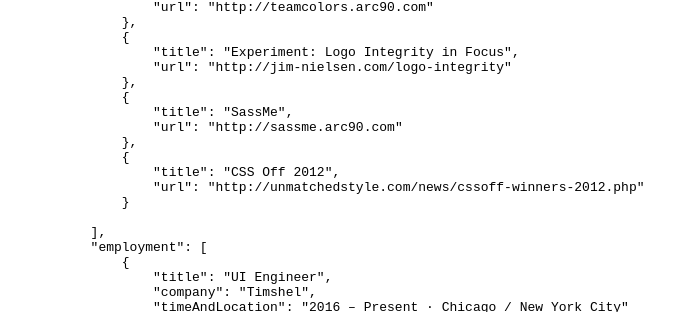
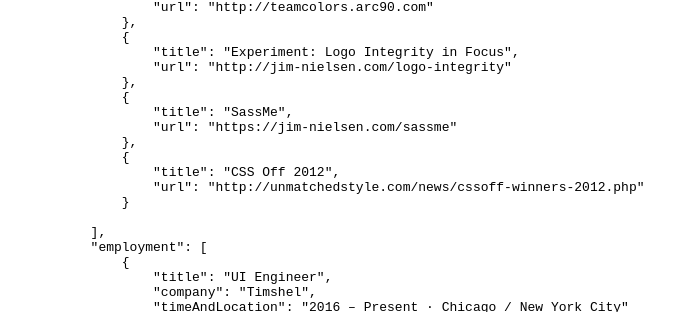
Before and after one commit to jimniels/www, a Jekyll site: the page built from resume.html, in a window 1280 px wide and 900 px high, scrolled down 4013 px. Shown: the part 140-452 px from the top of the window, without its empty margins (11-685 px from the left). Built offline with Jekyll 4.4.1, drawn with Linux system fonts in a browser that asks for light colours; Markdown is read by kramdown in place of the engine named in the settings.

Commit message:
sass me link update

```diff
--- a/_data/side-projects.yml
+++ b/_data/side-projects.yml
@@ -99,8 +99,8 @@
   -
     id: "sassme"
     title: "SassMe"
-    link: "http://sassme.arc90.com"
-    link-pretty: "sassme.arc90.com"
+    link: "https://jim-nielsen.com/sassme"
+    link-pretty: "jim-nielsen.com/sassme"
     description: "A resource for visualizing the result of Sass color functions in real-time."
     tweets:
       -
```
